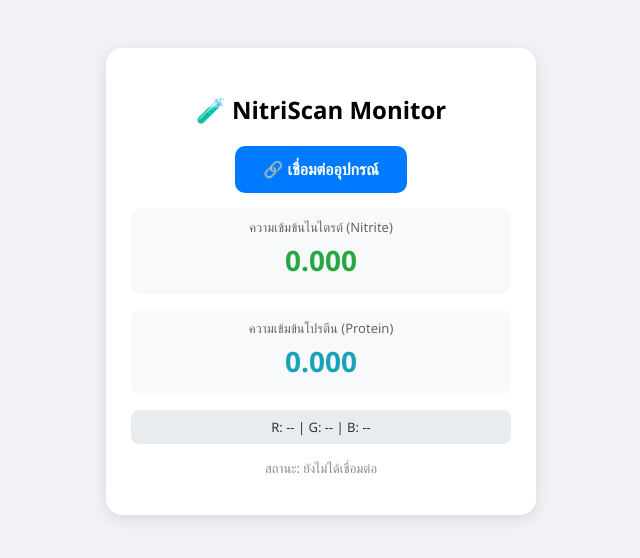
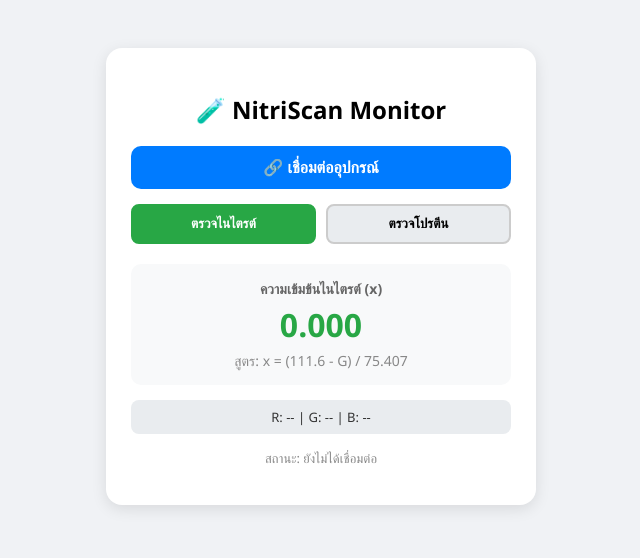
Before and after one commit to NatthakornNae55/Nitritebluetooth, a plain HTML site: page index.html in a window 1280 px wide. Shown: the whole page, without its empty margins (319-959 px from the left). Drawn offline with Linux system fonts and the light colour scheme.

Commit message:
Update index.html

```diff
--- a/index.html
+++ b/index.html
@@ -7,12 +7,19 @@
     <style>
         body { font-family: 'Segoe UI', Tahoma, Geneva, Verdana, sans-serif; text-align: center; background-color: #f0f2f5; padding: 20px; }
         .card { background: white; padding: 25px; border-radius: 16px; max-width: 380px; margin: 20px auto; box-shadow: 0 4px 15px rgba(0,0,0,0.1); }
-        button { background-color: #007bff; color: white; border: none; padding: 14px 28px; font-size: 16px; font-weight: bold; border-radius: 10px; cursor: pointer; }
-        .result-group { margin: 15px 0; padding: 10px; background: #f8f9fa; border-radius: 10px; }
-        .conc-title { font-size: 13px; color: #666; }
-        .value-box { font-size: 28px; font-weight: bold; margin: 5px 0; }
-        .nitrite-color { color: #28a745; }
-        .protein-color { color: #17a2b8; }
+        .btn-connect { background-color: #007bff; color: white; border: none; padding: 12px 24px; font-size: 16px; font-weight: bold; border-radius: 10px; cursor: pointer; width: 100%; margin-bottom: 15px; }
+
+        /* สไตล์สำหรับปุ่มสลับโหมด */
+        .mode-container { display: flex; gap: 10px; margin-bottom: 20px; }
+        .mode-btn { flex: 1; padding: 10px; border: 2px solid #ccc; background: #e9ecef; border-radius: 8px; font-weight: bold; cursor: pointer; transition: 0.2s; }
+        .mode-btn.active-nitrite { background: #28a745; color: white; border-color: #28a745; }
+        .mode-btn.active-protein { background: #17a2b8; color: white; border-color: #17a2b8; }
+
+        .result-group { padding: 15px; background: #f8f9fa; border-radius: 10px; margin-bottom: 15px; }
+        .conc-title { font-size: 14px; color: #666; font-weight: bold; }
+        .value-box { font-size: 32px; font-weight: bold; margin: 5px 0; color: #28a745; }
+        .unit-text { font-size: 14px; color: #888; }
+
         .rgb-box { background: #e9ecef; padding: 8px; border-radius: 8px; color: #333; font-size: 13px; font-weight: 500; }
         #status { margin-top: 15px; font-size: 13px; color: #888; }
     </style>
@@ -21,16 +28,18 @@
 
 <div class="card">
     <h2>🧪 NitriScan Monitor</h2>
-    <button onclick="connectBLE()">🔗 เชื่อมต่ออุปกรณ์</button>
+    <button class="btn-connect" onclick="connectBLE()">🔗 เชื่อมต่ออุปกรณ์</button>
 
-    <div class="result-group">
-        <div class="conc-title">ความเข้มข้นไนไตรต์ (Nitrite)</div>
-        <div class="value-box nitrite-color" id="nitriteDisplay">0.000</div>
+    <!-- ปุ่มเลือกโหมดการคำนวณ -->
+    <div class="mode-container">
+        <button id="btnNitrite" class="mode-btn active-nitrite" onclick="setMode('nitrite')">ตรวจไนไตรต์</button>
+        <button id="btnProtein" class="mode-btn" onclick="setMode('protein')">ตรวจโปรตีน</button>
     </div>
 
     <div class="result-group">
-        <div class="conc-title">ความเข้มข้นโปรตีน (Protein)</div>
-        <div class="value-box protein-color" id="proteinDisplay">0.000</div>
+        <div class="conc-title" id="modeTitle">ความเข้มข้นไนไตรต์ (x)</div>
+        <div class="value-box" id="concDisplay">0.000</div>
+        <div class="unit-text" id="formulaText">สูตร: x = (111.6 - G) / 75.407</div>
     </div>
 
     <div class="rgb-box" id="rgbDisplay">R: -- | G: -- | B: --</div>
@@ -40,6 +49,49 @@
 <script>
     const SERVICE_UUID = "4fafc201-1fb5-459e-8fcc-c5c9c331914b";
     const CHARACTERISTIC_UUID = "beb5483e-36e1-4688-b7f5-ea07361b26a8";
+
+    let currentMode = 'nitrite'; // โหมดเริ่มต้น
+    let lastR = 0, lastG = 0, lastB = 0;
+
+    // ฟังก์ชันสลับโหมดการทำงาน
+    function setMode(mode) {
+        currentMode = mode;
+        const btnNitrite = document.getElementById("btnNitrite");
+        const btnProtein = document.getElementById("btnProtein");
+        const concDisplay = document.getElementById("concDisplay");
+
+        if (mode === 'nitrite') {
+            btnNitrite.className = "mode-btn active-nitrite";
+            btnProtein.className = "mode-btn";
+            document.getElementById("modeTitle").innerText = "ความเข้มข้นไนไตรต์ (x)";
+            document.getElementById("formulaText").innerText = "สูตร: x = (111.6 - G) / 75.407";
+            concDisplay.style.color = "#28a745";
+        } else {
+            btnProtein.className = "mode-btn active-protein";
+            btnNitrite.className = "mode-btn";
+            document.getElementById("modeTitle").innerText = "ความเข้มข้นโปรตีน (m)";
+            document.getElementById("formulaText").innerText = "สูตร: m = (156.53 - R) / 0.244";
+            concDisplay.style.color = "#17a2b8";
+        }
+
+        // คำนวณใหม่ทันทีตามค่าสีล่าสุด
+        updateCalculation();
+    }
+
+    // ฟังก์ชันคำนวณความเข้มข้นตามโหมดที่เลือก
+    function updateCalculation() {
+        let result = 0;
+        if (currentMode === 'nitrite') {
+            // ไนไตรต์: x = (111.6 - G) / 75.407
+            result = (111.600 - lastG) / 75.407;
+        } else {
+            // โปรตีน: m = (156.53 - R) / 0.244
+            result = (156.530 - lastR) / 0.244;
+        }
+
+        if (result < 0) result = 0; // ป้องกันค่าติดลบ
+        document.getElementById("concDisplay").innerText = result.toFixed(3);
+    }
 
     async function connectBLE() {
         const statusText = document.getElementById("status");
@@ -61,12 +113,15 @@
                 const decoder = new TextDecoder('utf-8');
                 const dataString = decoder.decode(event.target.value);
 
-                // ข้อมูลที่รับมา: "R, G, B, Nitrite, Protein"
+                // รับข้อมูล CSV "R,G,B"
                 const values = dataString.split(',');
-                if (values.length >= 5) {
-                    document.getElementById("rgbDisplay").innerText = `R: ${values[0]} | G: ${values[1]} | B: ${values[2]}`;
-                    document.getElementById("nitriteDisplay").innerText = values[3];
-                    document.getElementById("proteinDisplay").innerText = values[4];
+                if (values.length >= 3) {
+                    lastR = parseFloat(values[0]);
+                    lastG = parseFloat(values[1]);
+                    lastB = parseFloat(values[2]);
+
+                    document.getElementById("rgbDisplay").innerText = `R: ${lastR} | G: ${lastG} | B: ${lastB}`;
+                    updateCalculation(); // คำนวณผลลัพธ์
                 }
             });
 
```
